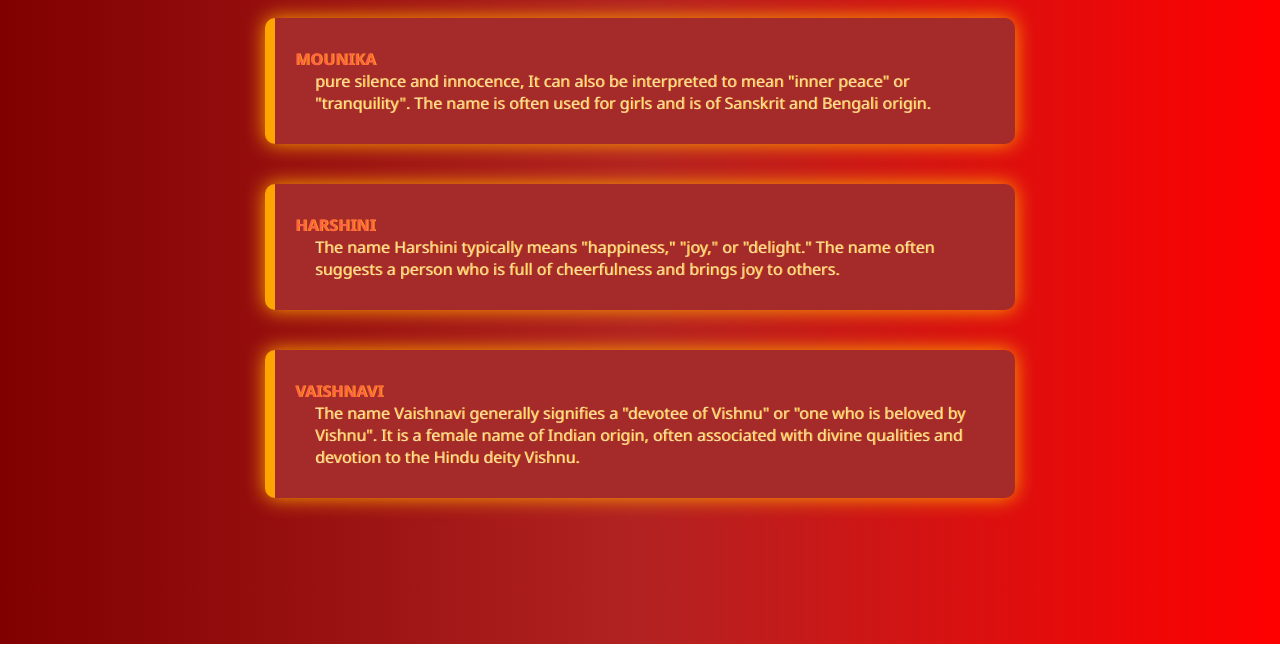
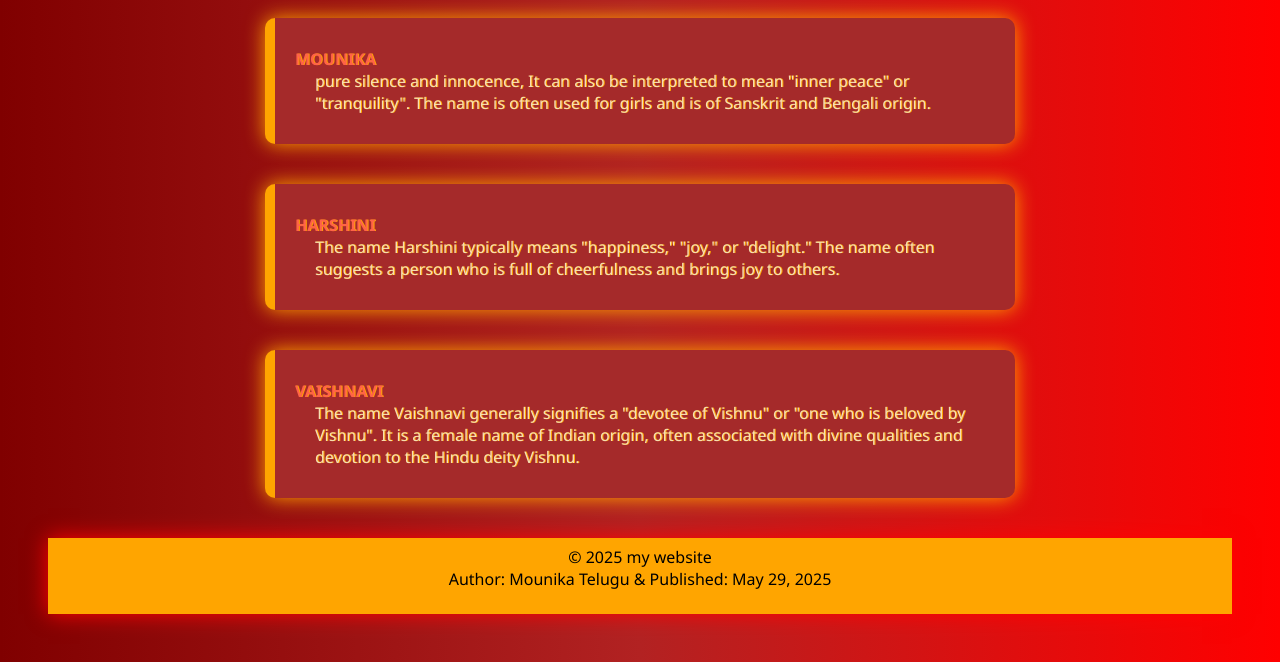
Before and after one commit to vyshnavi-telugu/Mounika, a plain HTML site: page index.html in a window 1280 px wide. Shown: the part 156-818 px from the top of the page. Drawn offline with Linux system fonts and the light colour scheme.

Commit message:
Update index.html

```diff
--- a/index.html
+++ b/index.html
@@ -40,7 +40,12 @@
    text-shadow: 4px 4px 10px black;
    margin-bottom:2px;
    }
-
+  .footer  {
+   color:black;
+   text-align:center;
+   background-color: orange;
+   box-shadow: 0 0 20px red;
+   padding:8px 20px;
     </style>
 </head>
 <body>
@@ -65,5 +70,10 @@
       <dt>VAISHNAVI</dt>
    <dd>The name Vaishnavi generally signifies a "devotee of Vishnu" or "one who is beloved by Vishnu". It is a female name of Indian origin, often associated with divine qualities and devotion to the Hindu deity Vishnu.</dd>
    </section>
+     <section class="footer">
+       <footer>
+        &copy; 2025 my website<br>Author: Mounika Telugu & Published: May 29, 2025</p>
+</footer>
+     </section>
 </body>
 </html>
```
